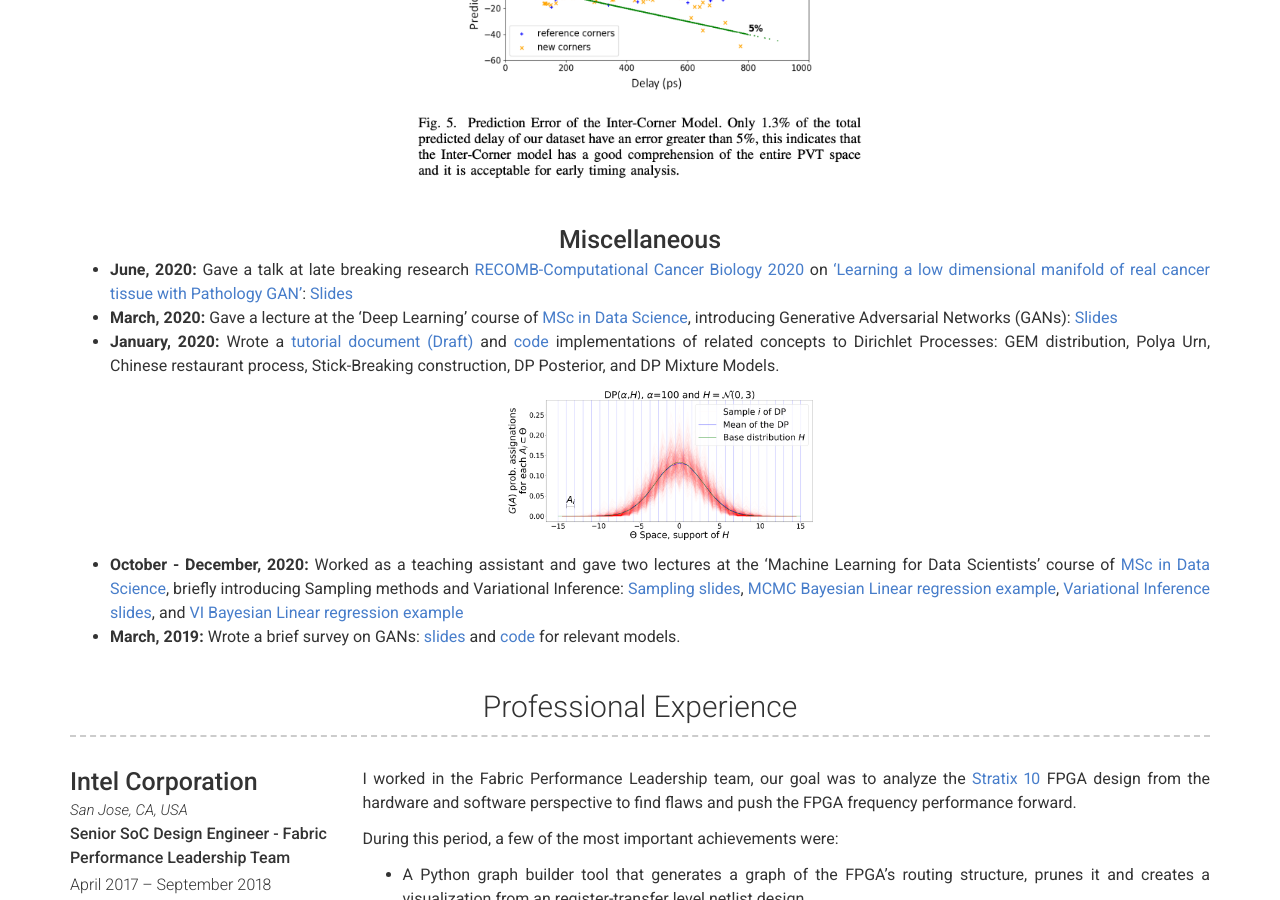
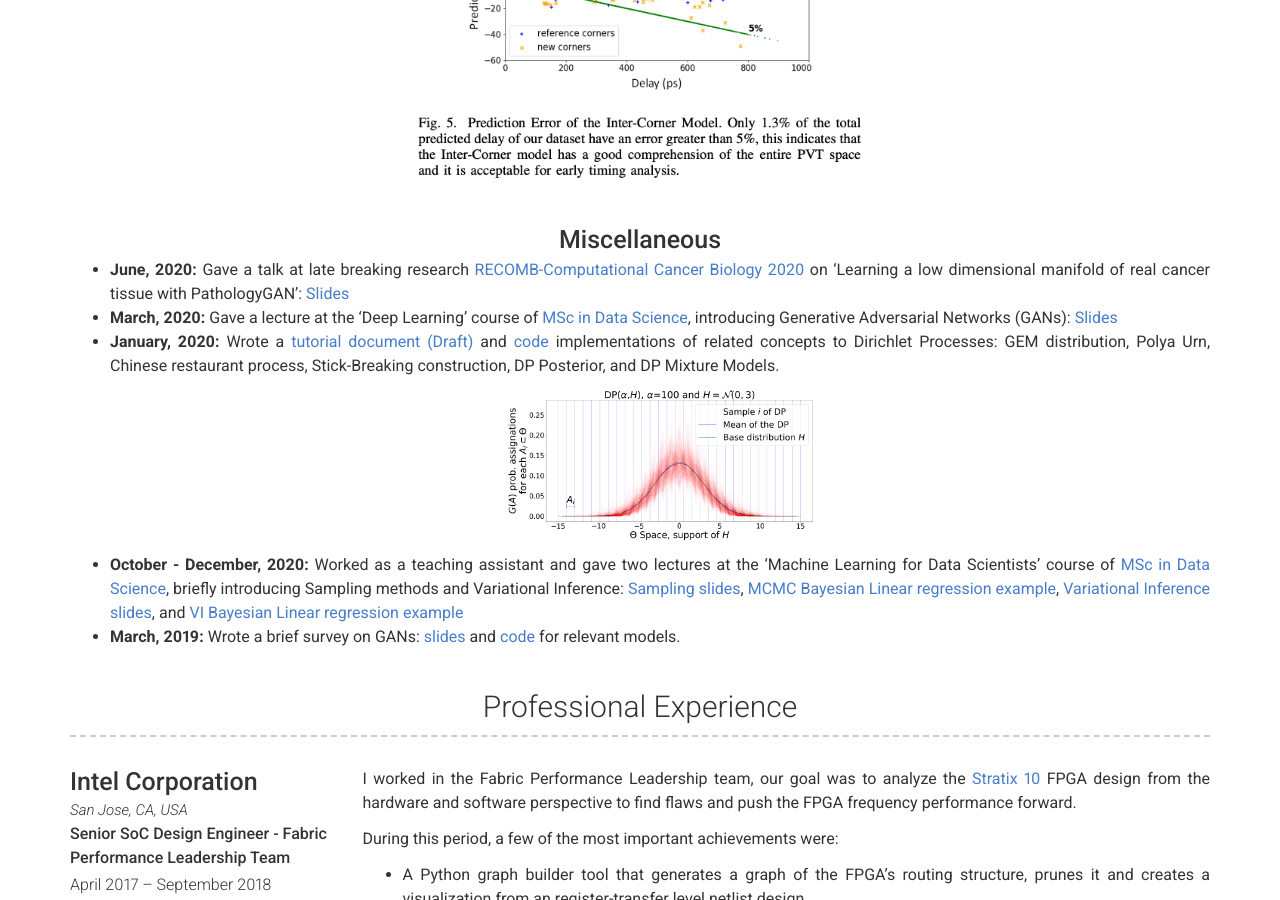
Before and after one commit to AdalbertoCq/adalbertocq.github.io, a Jekyll site: the page built from index.md, in a window 1280 px wide and 900 px high, scrolled down 3232 px. Built offline with Jekyll 4.4.1, drawn with Linux system fonts in a browser that asks for light colours; nearby versions of some CDN libraries.

Commit message:
Update projects.yml

```diff
--- a/_data/projects.yml
+++ b/_data/projects.yml
@@ -52,7 +52,7 @@
 - layout: top-middle
   name: "Miscellaneous"
   description: | # this will include new lines to allow paragraphs
-    - **June, 2020:** Gave a talk at late breaking research [RECOMB-Computational Cancer Biology 2020](https://www.recomb2020.org/recomb-ccb) on ['Learning a low dimensional manifold of real cancer tissue with Pathology GAN'](http://arxiv.org/abs/2004.06517): [Slides](https://drive.google.com/file/d/1mEEPbsyi2l-UxNKWfq79sgmQLdkgCHo4/view?usp=sharing)
+    - **June, 2020:** Gave a talk at late breaking research [RECOMB-Computational Cancer Biology 2020](https://www.recomb2020.org/recomb-ccb) on 'Learning a low dimensional manifold of real cancer tissue with PathologyGAN': [Slides](https://drive.google.com/file/d/1mEEPbsyi2l-UxNKWfq79sgmQLdkgCHo4/view?usp=sharing)
     - **March, 2020:** Gave a lecture at the 'Deep Learning' course of [MSc in Data Science](https://www.gla.ac.uk/postgraduate/taught/datascience/), introducing Generative Adversarial Networks (GANs): [Slides](https://drive.google.com/open?id=1RSXm8G55yfUdW70SRW5iZ7MlKGRWjhDx)
     - **January, 2020:** Wrote a [tutorial document (Draft)](https://github.com/AdalbertoCq/Dirichlet_processes/blob/master/Dirichlet_Processes.pdf) and [code](https://github.com/AdalbertoCq/Dirichlet_processes) implementations of related concepts to Dirichlet Processes: GEM distribution, Polya Urn, Chinese restaurant process, Stick-Breaking construction, DP Posterior, and DP Mixture Models.
     ![hand](./images/dp_visualization_alpha_100.png){: width="30%" height="30%" style="display: block; margin: 0 auto; padding:10px"}
```
